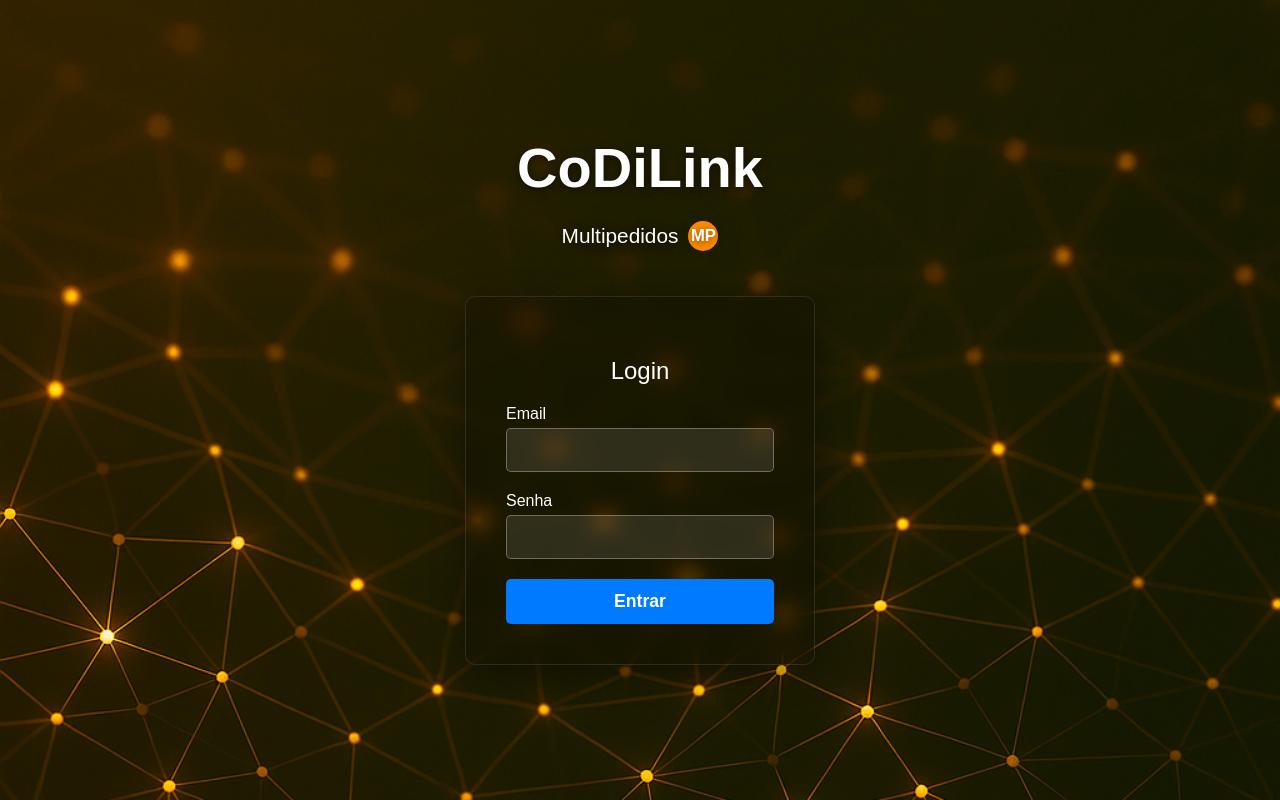
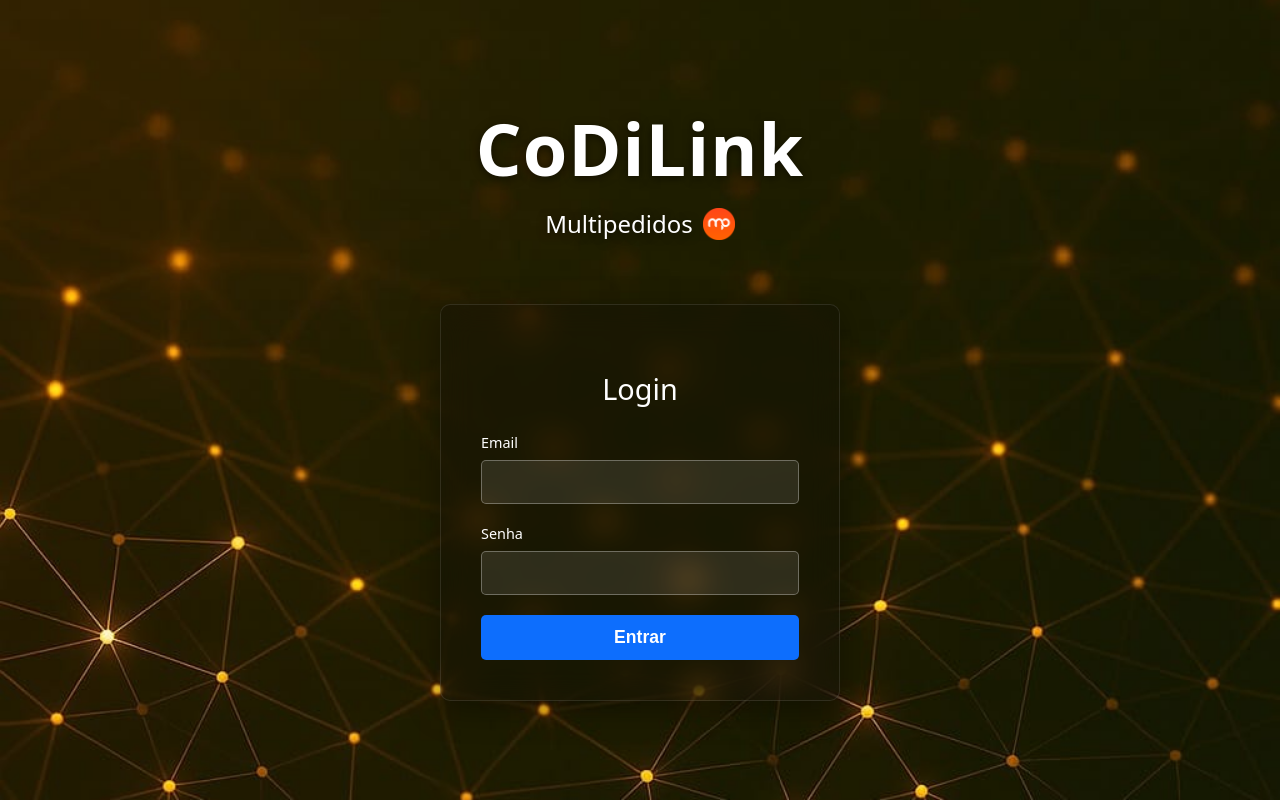
Before and after one commit to tomrzonta/webpage_MP, a Flask app: page /login in a window 1280 px wide. Run offline with Flask 3, Linux system fonts and the light colour scheme; some libraries are stand-ins or nearby versions.

Commit message:
subindo imagem de login e favicon

```diff
--- a/templates/login.html
+++ b/templates/login.html
@@ -2,17 +2,21 @@
 <html lang="pt-br">
 <head>
     <meta charset="UTF-8">
-    <title>Login</title>
+    <title>Login - CoDiLink</title>
+    <meta name="viewport" content="width=device-width, initial-scale=1.0">
+    <link rel="icon" type="image/x-icon" href="{{ url_for('static', filename='favicon.png') }}">
+
     <style>
         body {
-            font-family: sans-serif;
+            font-family: system-ui, -apple-system, BlinkMacSystemFont, 'Segoe UI', Roboto, Oxygen, Ubuntu, Cantarell, 'Open Sans', 'Helvetica Neue', sans-serif;
             margin: 0;
-            padding: 0;
-            background-image: url("{{ url_for('static', filename='background_login.png') }}");
+            padding: 20px;
+            box-sizing: border-box;
+            background-image: url("{{ url_for('static', filename='background_login.jpeg') }}");
             background-size: cover;
             background-position: center;
             min-height: 100vh;
-            overflow: hidden; /* Garante que não apareçam barras de rolagem indesejadas */
+            overflow-y: auto;
             display: flex;
             justify-content: center;
             align-items: center;
@@ -24,100 +28,55 @@
             justify-content: center;
             align-items: center;
             width: 100%;
-            position: relative;
-            z-index: 2;
-            /* Adiciona um padding vertical para garantir espaço para o conteúdo */
-            padding: 20px 0;
-            box-sizing: border-box; /* Garante que o padding não aumente a altura total */
+            max-width: 400px;
         }
 
         .app-title {
             text-align: center;
             color: white;
-            /* Margem inferior ajustada para economizar espaço */
-            margin-bottom: 25px; /* Era 40px, agora 25px */
+            margin-bottom: 40px;
             text-shadow: 0 2px 10px rgba(0,0,0,0.5);
-            /* Garante que o título não fique muito largo em telas pequenas */
-            max-width: 90%;
         }
         .app-title h1 {
-            /* Tamanho da fonte responsivo */
-            font-size: 3.5rem; /* Era 4rem, agora 3.5rem como padrão */
-            font-weight: bold;
+            font-size: clamp(3rem, 12vw, 4.5rem);
+            font-weight: 700;
             margin: 0;
+            letter-spacing: 1px;
         }
         .app-title p {
-            /* Tamanho da fonte responsivo */
-            font-size: 1.3rem; /* Era 1.5rem, agora 1.3rem como padrão */
+            font-size: clamp(1.2rem, 5vw, 1.5rem);
             font-weight: 300;
             display: flex;
             align-items: center;
             justify-content: center;
             gap: 10px;
+            margin-top: 10px;
         }
-        .app-title .mp-logo {
-            background-color: #ff8c00;
-            color: white;
-            border-radius: 50%;
-            width: 30px;
-            height: 30px;
-            display: inline-flex;
-            align-items: center;
-            justify-content: center;
-            font-weight: bold;
-            font-size: 0.8em;
+        /* Estilo para o seu logo */
+        .app-title .mp-logo-img {
+            width: 32px;
+            height: 32px;
         }
 
-        /* --- MEDIA QUERIES para Responsividade --- */
-        @media (max-width: 768px) {
-            .app-title h1 {
-                font-size: 2.5rem; /* Fonte menor em telas menores */
-            }
-            .app-title p {
-                font-size: 1rem; /* Fonte menor em telas menores */
-            }
-            .app-title .mp-logo {
-                width: 25px;
-                height: 25px;
-                font-size: 0.7em;
-            }
-            .login-container {
-                min-width: unset; /* Remove min-width em telas pequenas */
-                width: 90%; /* Ajusta a largura do container de login */
-                padding: 30px; /* Reduz o padding */
-            }
+        .login-container {
+            width: 100%;
+            padding: 40px;
+            box-sizing: border-box;
+            border-radius: 10px;
+            background: rgba(10, 10, 10, 0.25);
+            backdrop-filter: blur(15px);
+            -webkit-backdrop-filter: blur(15px);
+            border: 1px solid rgba(255, 255, 255, 0.1);
+            box-shadow: 0 8px 32px 0 rgba(0, 0, 0, 0.37);
+            color: white;
         }
 
-        @media (max-height: 700px) { /* Para alturas de tela menores (notebooks pequenos, por exemplo) */
-             .app-title {
-                margin-bottom: 15px; /* Reduz a margem inferior do título */
-            }
-            .login-container {
-                padding: 30px; /* Reduz o padding do container de login */
-            }
-        }
-        /* --- FIM DAS MEDIA QUERIES --- */
-
-
-        .login-container {
-            padding: 40px;
-            border-radius: 10px;
-            background: rgba(0, 0, 0, 0.2);
-            backdrop-filter: blur(10px);
-            -webkit-backdrop-filter: blur(10px);
-            border: 1px solid rgba(255, 255, 255, 0.1);
-            box-shadow: 0 8px 32px 0 rgba(0, 0, 0, 0.37);
-            min-width: 350px;
-            color: white;
-            box-sizing: border-box; /* Garante que padding não aumente a largura total */
-        }
-
-        .login-container h2 { text-align: center; margin-bottom: 20px; font-weight: 300; }
+        .login-container h2 { text-align: center; margin-bottom: 25px; font-weight: 300; font-size: 1.8rem; }
         .form-group { margin-bottom: 20px; }
-        .form-group label { display: block; margin-bottom: 5px; font-weight: 500; }
+        .form-group label { display: block; margin-bottom: 8px; font-weight: 500; font-size: 0.9rem; }
         .form-group input { width: 100%; padding: 12px; box-sizing: border-box; border-radius: 5px; border: 1px solid rgba(255, 255, 255, 0.3); background: rgba(255, 255, 255, 0.1); color: white; font-size: 1em; }
-        button { width: 100%; padding: 12px; border: none; background-color: #007bff; color: white; border-radius: 5px; cursor: pointer; font-size: 1.1em; font-weight: bold; transition: background-color 0.3s; }
-        button:hover { background-color: #0056b3; }
+        button { width: 100%; padding: 12px; border: none; background-color: #0d6efd; color: white; border-radius: 5px; cursor: pointer; font-size: 1.1em; font-weight: bold; transition: background-color 0.3s; }
+        button:hover { background-color: #0b5ed7; }
         .alert { padding: 15px; background-color: #f8d7da; color: #721c24; border: 1px solid #f5c6cb; border-radius: 5px; margin-bottom: 20px; text-align: center; }
 
     </style>
@@ -128,7 +87,7 @@
 
         <div class="app-title">
             <h1>CoDiLink</h1>
-            <p>Multipedidos <span class="mp-logo">MP</span></p>
+            <p>Multipedidos <img src="{{ url_for('static', filename='logo_mp.png') }}" alt="Logo MP" class="mp-logo-img"></p>
         </div>
 
         <div class="login-container">
```
Also changed, not shown: static/background_login.jpeg (added), static/background_login.png (deleted), static/logo_mp.png (added).
